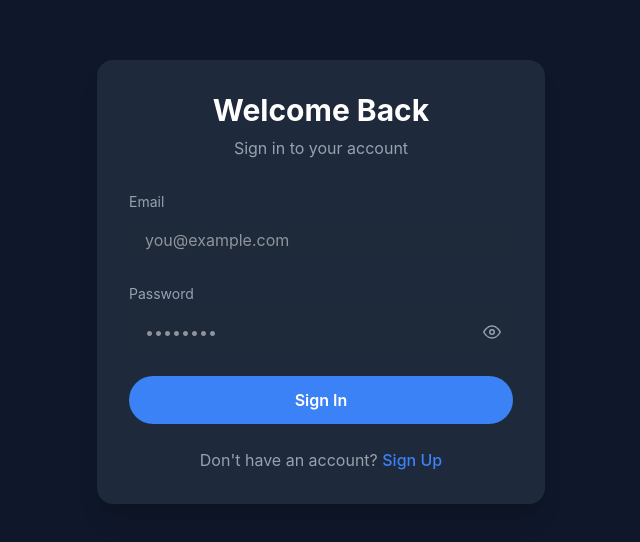
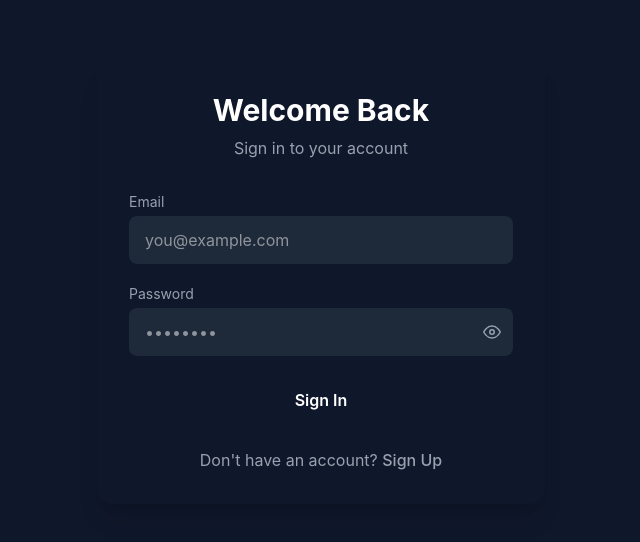
Before and after one commit to adc-developers-team/UpDown, a React (Vite) app in the folder client/: page /login in a window 1280 px wide. Shown: the part 118-660 px from the top of the page, without its empty margins (319-959 px from the left). Built offline with nearby package versions, Linux system fonts and the light colour scheme.

Commit message:
New modern professional theme with indigo primary, smooth animations

```diff
--- a/client/src/index.css
+++ b/client/src/index.css
@@ -1,26 +1,113 @@
 @import "tailwindcss";
 
-@theme {
-  --color-dark-blue: #1e3a5f;
-  --color-light-blue: #3b82f6;
-  --color-chat-bg: #0f172a;
-  --color-sidebar-bg: #1e293b;
+/* ===== MODERN PROFESSIONAL THEME ===== */
+:root {
+  --primary: #6366f1;
+  --primary-light: #818cf8;
+  --primary-dark: #4f46e5;
+  --bg-main: #0f172a;
+  --bg-sidebar: #1e293b;
+  --bg-header: #0f172a;
+  --bg-card: #1e293b;
+  --bg-input: #334155;
+  --text-primary: #f1f5f9;
+  --text-secondary: #94a3b8;
+  --text-muted: #64748b;
+  --border-color: #334155;
+  --success: #10b981;
+  --danger: #ef4444;
+  --warning: #f59e0b;
 }
 
-/* Light mode overrides */
-.light .bg-chat-bg { background-color: #f8fafc; }
-.light .bg-dark-blue { background-color: #ffffff; }
-.light .bg-sidebar-bg { background-color: #f1f5f9; }
-.light .text-white, .light .text-gray-100 { color: #0f172a; }
-.light .border-gray-700 { border-color: #e2e8f0; }
-.light .bg-gray-800 { background-color: #e2e8f0; }
-.light .bg-gray-700 { background-color: #cbd5e1; }
-.light .bg-gray-900 { background-color: #f8fafc; }
-.light .text-gray-400 { color: #475569; }
-.light .text-gray-500 { color: #64748b; }
-.light .bg-light-blue { background-color: #2563eb; }
-.light .hover\:bg-gray-700:hover { background-color: #e2e8f0; }
-.light .hover\:bg-gray-800:hover { background-color: #cbd5e1; }
+/* Light mode */
+.light {
+  --primary: #6366f1;
+  --primary-light: #818cf8;
+  --primary-dark: #4f46e5;
+  --bg-main: #f8fafc;
+  --bg-sidebar: #ffffff;
+  --bg-header: #ffffff;
+  --bg-card: #ffffff;
+  --bg-input: #f1f5f9;
+  --text-primary: #0f172a;
+  --text-secondary: #475569;
+  --text-muted: #94a3b8;
+  --border-color: #e2e8f0;
+}
+
+/* Base styles */
+body {
+  background-color: var(--bg-main);
+  color: var(--text-primary);
+  font-family: 'Inter', -apple-system, BlinkMacSystemFont, 'Segoe UI', Roboto, sans-serif;
+}
+
+/* Smooth transitions */
+* {
+  transition: background-color 0.2s ease, color 0.2s ease, border-color 0.2s ease;
+}
+
+/* Custom scrollbar */
+::-webkit-scrollbar { width: 6px; }
+::-webkit-scrollbar-track { background: transparent; }
+::-webkit-scrollbar-thumb { background: var(--border-color); border-radius: 3px; }
+::-webkit-scrollbar-thumb:hover { background: var(--text-muted); }
+
+/* Message bubbles */
+.message-sent {
+  background: linear-gradient(135deg, var(--primary), var(--primary-dark));
+  color: white;
+  border-bottom-right-radius: 4px;
+}
+.message-received {
+  background: var(--bg-card);
+  border: 1px solid var(--border-color);
+  border-bottom-left-radius: 4px;
+}
+
+/* Input field focus */
+input:focus, textarea:focus, select:focus {
+  outline: none;
+  box-shadow: 0 0 0 2px var(--primary-light);
+}
+
+/* Button hover effects */
+.btn-primary {
+  background: linear-gradient(135deg, var(--primary), var(--primary-dark));
+  color: white;
+  transition: all 0.2s ease;
+}
+.btn-primary:hover {
+  transform: translateY(-1px);
+  box-shadow: 0 4px 12px rgba(99, 102, 241, 0.3);
+}
+.btn-primary:active {
+  transform: translateY(0);
+}
+
+/* Card styles */
+.card {
+  background: var(--bg-card);
+  border: 1px solid var(--border-color);
+  border-radius: 16px;
+  transition: all 0.2s ease;
+}
+.card:hover {
+  border-color: var(--primary);
+  box-shadow: 0 4px 12px rgba(0, 0, 0, 0.1);
+}
+
+/* Avatar glow for online users */
+.avatar-online {
+  box-shadow: 0 0 0 3px var(--bg-sidebar), 0 0 0 5px var(--success);
+}
+
+/* Animations */
+@keyframes fadeIn {
+  from { opacity: 0; transform: translateY(10px); }
+  to { opacity: 1; transform: translateY(0); }
+}
+.animate-fade-in { animation: fadeIn 0.3s ease-out; }
 
 @keyframes react-pop {
   0% { transform: scale(0); opacity: 0; }
@@ -28,3 +115,21 @@
   100% { transform: scale(1); opacity: 1; }
 }
 .animate-react-pop { animation: react-pop 0.3s ease-out; }
+
+@keyframes pulse-ring {
+  0% { box-shadow: 0 0 0 0 rgba(99, 102, 241, 0.4); }
+  70% { box-shadow: 0 0 0 10px rgba(99, 102, 241, 0); }
+  100% { box-shadow: 0 0 0 0 rgba(99, 102, 241, 0); }
+}
+.animate-pulse-ring { animation: pulse-ring 2s infinite; }
+
+/* Loading skeleton */
+.skeleton {
+  background: linear-gradient(90deg, var(--bg-card) 25%, var(--border-color) 50%, var(--bg-card) 75%);
+  background-size: 200% 100%;
+  animation: shimmer 1.5s infinite;
+}
+@keyframes shimmer {
+  0% { background-position: 200% 0; }
+  100% { background-position: -200% 0; }
+}
--- /dev/null
+++ b/client/tailwind.config.js
@@ -0,0 +1,34 @@
+/** @type {import('tailwindcss').Config} */
+export default {
+  content: ['./index.html', './src/**/*.{js,ts,jsx,tsx}'],
+  darkMode: 'class',
+  theme: {
+    extend: {
+      colors: {
+        primary: {
+          DEFAULT: '#6366f1',
+          light: '#818cf8',
+          dark: '#4f46e5',
+        },
+        bg: {
+          main: 'var(--bg-main)',
+          sidebar: 'var(--bg-sidebar)',
+          header: 'var(--bg-header)',
+          card: 'var(--bg-card)',
+          input: 'var(--bg-input)',
+        },
+        text: {
+          primary: 'var(--text-primary)',
+          secondary: 'var(--text-secondary)',
+          muted: 'var(--text-muted)',
+        },
+        border: 'var(--border-color)',
+      },
+      borderRadius: {
+        '2xl': '16px',
+        '3xl': '24px',
+      },
+    },
+  },
+  plugins: [],
+};
```
